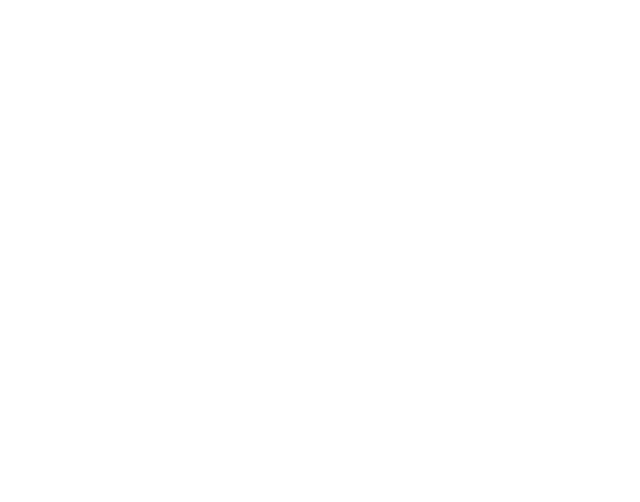
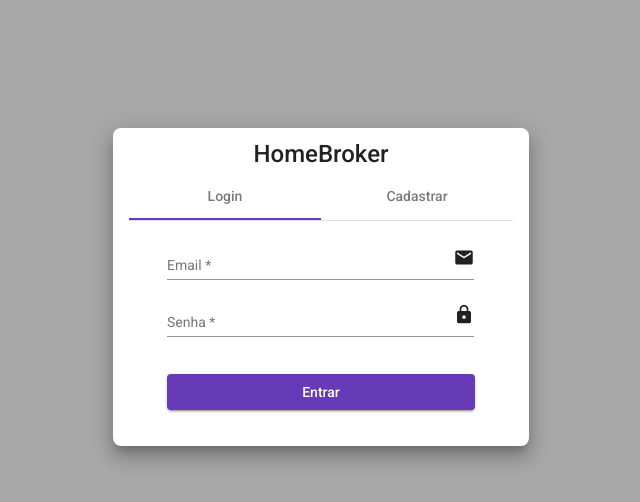
Before and after one commit to renanzulian/web-homebroker, an Angular app: page /login in a window 1280 px wide. Before the commit this address led to /. Shown: the top 502 px of the page, without its empty margins (319-959 px from the left). Built offline with nearby package versions, Linux system fonts and the light colour scheme.

Commit message:
implementando o login

```diff
--- a/src/app/app-routing.module.ts
+++ b/src/app/app-routing.module.ts
@@ -2,10 +2,15 @@ import { NgModule } from '@angular/core';
 import { Routes, RouterModule } from '@angular/router';
 import { DefaultComponent } from './layouts/default/default.component';
 import { HomeComponent } from './modules/home/home.component';
+import { LoginComponent } from './modules/login/login.component';
 import { ToBuyStonksComponent } from './modules/wallet/to-buy-stonks/to-buy-stonks.component';
 import { WalletComponent } from './modules/wallet/wallet.component';
 
 const routes: Routes = [
+  {
+    path: 'login',
+    component: LoginComponent
+  },
   {
     path: '',
     component: DefaultComponent,
--- a/src/app/app.module.ts
+++ b/src/app/app.module.ts
@@ -6,6 +6,7 @@ import { AppComponent } from './app.component';
 import { BrowserAnimationsModule } from '@angular/platform-browser/animations';
 import { DefaultModule } from './layouts/default/default.module';
 import { MatFormFieldModule } from '@angular/material/form-field';
+import { LoginModule } from './modules/login/login.module';
 
 @NgModule({
   declarations: [AppComponent],
@@ -15,6 +16,7 @@ import { MatFormFieldModule } from '@angular/material/form-field';
     BrowserAnimationsModule,
     DefaultModule,
     MatFormFieldModule,
+    LoginModule
   ],
   providers: [],
   bootstrap: [AppComponent],
--- /dev/null
+++ b/src/app/modules/login/login.component.css
@@ -0,0 +1,35 @@
+.login-page {
+  top: 0;
+  margin: 0;
+  padding: 0;
+  width: 100%;
+  height: 100%;
+  display: block;
+  background-color: #a8a8a8;
+  background-position: center;
+  background-repeat: no-repeat;
+  background-size: cover;
+  overflow: hidden;
+}
+
+mat-card {
+  width: 30%;
+  margin: 10% auto;
+  border-radius: 8px;
+}
+mat-form-field,
+mat-checkbox {
+  width: 80%;
+  display: block;
+  margin: auto;
+}
+mat-card-content {
+  margin-top: 20px;
+}
+
+.login-button {
+  margin-top: 20px;
+  display: block;
+  width: 80%;
+  margin: 20px auto;
+}
--- /dev/null
+++ b/src/app/modules/login/login.component.html
@@ -0,0 +1,126 @@
+<div class="login-page">
+    <mat-card class="mat-elevation-z12">
+      <mat-card-title style="text-align:center;">HomeBroker</mat-card-title>
+      <mat-tab-group mat-stretch-tabs class="example-stretched-tabs">
+        <mat-tab label="Login">
+            <mat-card-content>
+              <form action="">
+                <mat-form-field>
+                  <input
+                    matInput
+                    placeholder="Email"
+                    required
+                    name="email"
+                    ngModel
+                    #email="ngModel">
+                    <mat-error *ngIf="email.invalid">Email é obrigatório</mat-error>
+                  <mat-icon matSuffix>email</mat-icon>
+                </mat-form-field>
+                <mat-form-field>
+                  <input
+                    matInput
+                    placeholder="Senha"
+                    type="password"
+                    required
+                    minlength="6"
+                    name="password"
+                    ngModel
+                    #password="ngModel">
+                    <mat-error
+                      *ngIf="password.errors && password.errors.required">
+                      Senha é obrigatório
+                    </mat-error>
+                    <mat-error
+                      *ngIf="password.errors && password.errors.minlength">
+                      Senha deve conter ao menos 6 digitos
+                    </mat-error>
+                  <mat-icon matSuffix>lock</mat-icon>
+                </mat-form-field>
+                <button
+                  mat-raised-button
+                  color="primary"
+                  class="login-button">
+                  Entrar
+                </button>
+
+              </form>
+            </mat-card-content>
+        </mat-tab>
+        <mat-tab label="Cadastrar">
+          <mat-card-content>
+            <form action="">
+              <mat-form-field>
+                <input
+                  matInput
+                  placeholder="Nome do usuário"
+                  required
+                  name="username"
+                  ngModel
+                  #username="ngModel">
+                <mat-icon matSuffix>perm_identity</mat-icon>
+                <mat-error
+                  *ngIf="username.invalid">
+                  Nome é obrigatório
+                </mat-error>
+
+              </mat-form-field>
+              <mat-form-field>
+                <input
+                  matInput
+                  placeholder="Email"
+                  required
+                  name="email"
+                  ngModel
+                  #email="ngModel">
+                  <mat-error *ngIf="email.invalid">Email é obrigatório</mat-error>
+                <mat-icon matSuffix>email</mat-icon>
+              </mat-form-field>
+              <mat-form-field>
+                <input
+                  matInput
+                  placeholder="Senha"
+                  type="password"
+                  required
+                  minlength="6"
+                  name="password"
+                  ngModel
+                  #password="ngModel">
+                  <mat-error
+                    *ngIf="password.errors && password.errors.required">
+                    Senha é obrigatório
+                  </mat-error>
+                  <mat-error
+                    *ngIf="password.errors && password.errors.minlength">
+                    Senha deve conter ao menos 6 digitos
+                  </mat-error>
+                <mat-icon matSuffix>lock</mat-icon>
+
+              </mat-form-field>
+              <mat-form-field>
+                  <input
+                  matInput
+                  placeholder="Repetir a senha"
+                  type="password"
+                  required
+                  minlength="6"
+                  name="repassword"
+                  ngModel
+                  #repassword="ngModel">
+                  <mat-error
+                    *ngIf="repassword.errors && repassword.errors.required">
+                    Confirmar a senha é obrigatório
+                  </mat-error>
+                <mat-icon matSuffix>lock</mat-icon>
+              </mat-form-field>
+              <button
+                mat-raised-button
+                color="primary"
+                class="login-button">
+                Registrar
+              </button>
+            </form>
+          </mat-card-content>
+        </mat-tab>
+      </mat-tab-group>
+    </mat-card>
+  </div>
--- /dev/null
+++ b/src/app/modules/login/login.component.ts
@@ -0,0 +1,15 @@
+import { Component, OnInit } from '@angular/core';
+
+@Component({
+  selector: 'app-login',
+  templateUrl: './login.component.html',
+  styleUrls: ['./login.component.css']
+})
+export class LoginComponent implements OnInit {
+
+  constructor() { }
+
+  ngOnInit(): void {
+  }
+
+}
```
Also changed, not shown: src/app/modules/login/login.module.ts (added, +30 -0 lines), 1 other file (tests, documents, lock files or other folders).
